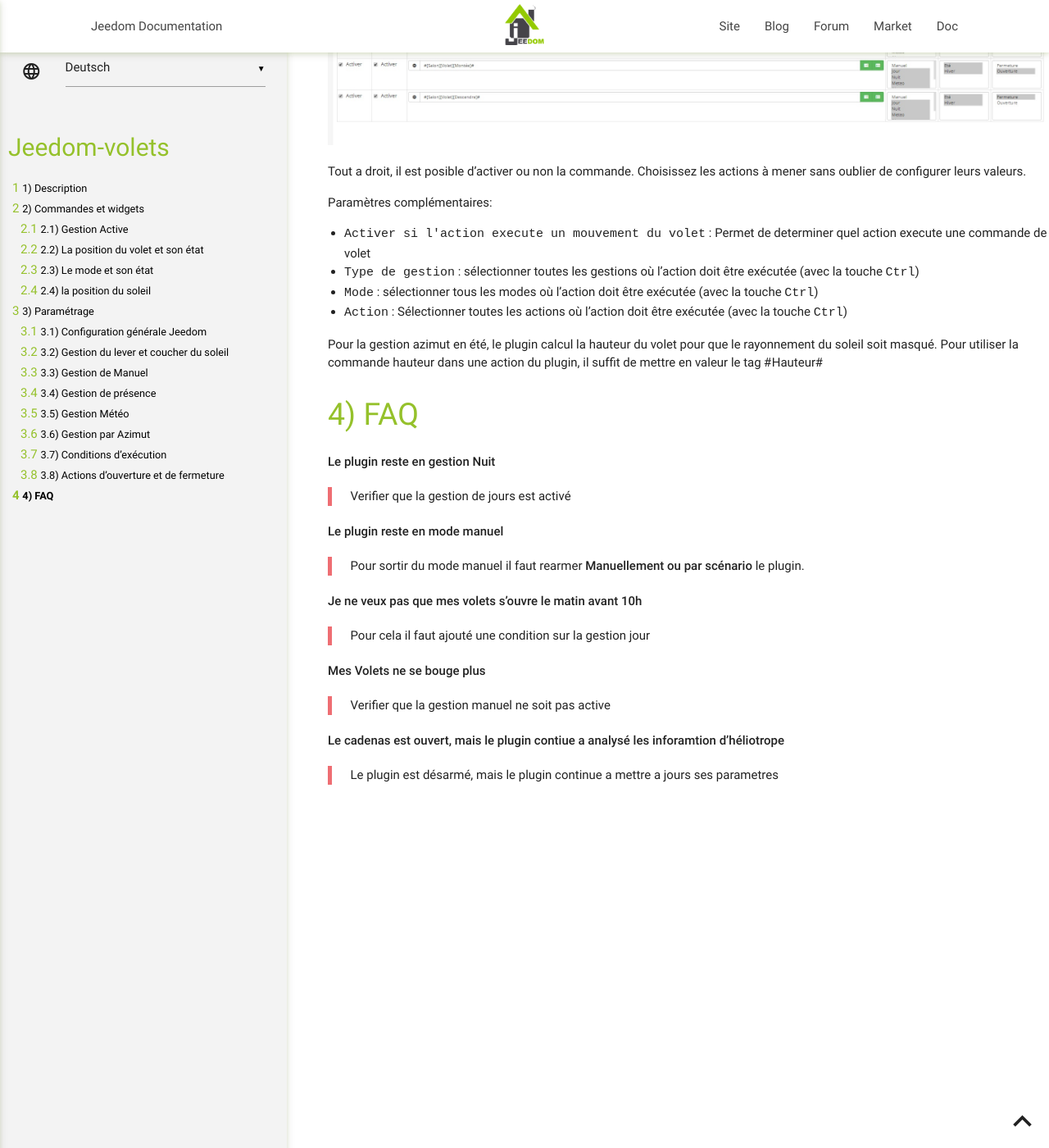
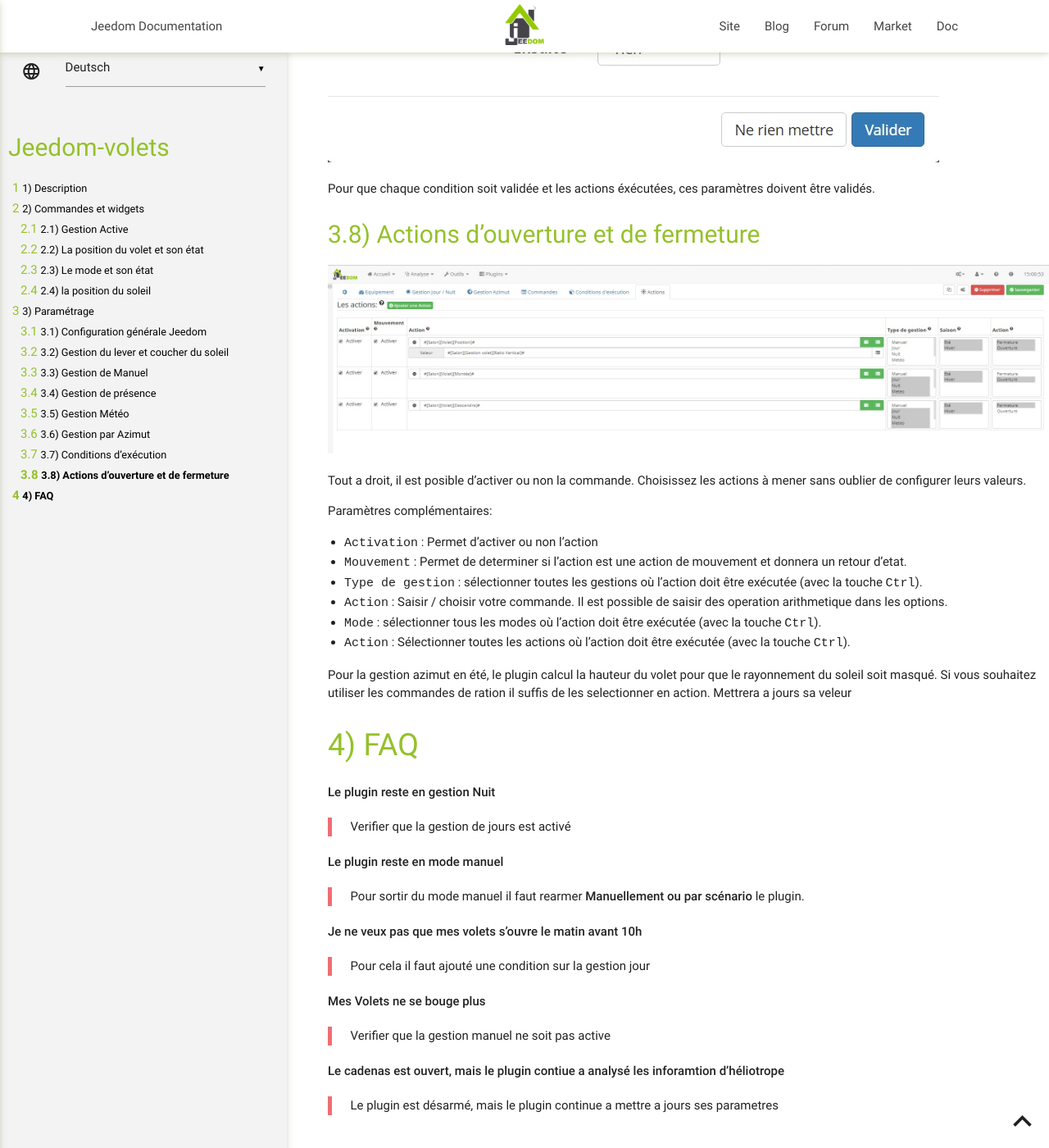
Before and after one commit to ndy913/Jeedom-Volets, a Jekyll site: the page built from docs/de_DE/index.md, in a window 1280 px wide and 1400 px high, scrolled down 8217 px. Shown: the whole window at 82% size. Built offline with Jekyll 4.4.1, drawn with Linux system fonts in a browser that asks for light colours; our own code applies the rules of GitHub Pages for plain Markdown files; some of the changed text lies outside the part shown.

Commit message:
[ROBOT] Action all

```diff
--- a/docs/de_DE/index.md
+++ b/docs/de_DE/index.md
@@ -16,6 +16,16 @@ Commandes et widgets
 Pour chaque équipement, le plugin va créer des commandes.
 
 ![introduction01](../images/Volets_screenshot_Widget.jpg)
+
+* `Activer` / `Désactiver` => `Etat activation` : Permet de gere l'armement du plugin par une voie externe (scénario, plugins, ...)
+* `Etat du volet`: Etat determinant si le volet doit etre ouvert ou fermer
+* `Position du volet`: Mise a jousr de l'etat
+* `Position du soleil` : Determine si le soleil est dans la fenetre ou non
+* `Ratio Horizontal` : Estimation par le plugin du ratio d'ouverture Horizontal
+* `Ratio Vertical` : Estimation par le plugin du ratio d'ouverture Vertical
+* `Mode` : Determine dans quel Mode (Saison) fonctionne le plugin
+* `Etat mode` : Representation du mode actif
+* `Gestion Active` : Indicateur de gestion en cours d'utilisation
 
 
 Gestion Active
@@ -188,20 +200,20 @@ Afin d'affiner tous les cas d'utilisation de gestion de nos volets, nous pouvons
 
 ![introduction01](../images/Volets_screenshot_ConfigurationCondition.jpg)
 
+Paramètres complémentaires :
+* `Sur Action` : Permet d'identifier les conditions a tester pour executer une action
+* `Sur Réactivation` :  Permet d'identifier les conditions a tester pour rearmer le plugin automatiquement
+* `Inverser l'action` : Permet de relancer une évaluation des conditions avec un position inverse du volet
+* `Condition` : Saisir votre contions. L'ensemble de condion forme un ET logique
+* `Type de gestion` : sélectionner toutes les gestions où la condition doit être vérifiée (avec la touche `Ctrl`)
+* `Mode` : sélectionner tous les modes où la condition doit être vérifiée (avec la touche `Ctrl`)
+* `Action` : sélectionner toutes les actions où la condition doit être vérifiée (avec la touche `Ctrl`)
 
 Pour vous aider à la configuration des conditions, un éditeur est ajouté.
 
 ![introduction01](../images/ConfigurationConditionEditeur.jpg)
 
 ![introduction01](../images/ConfigurationConditionEditeur2.jpg)
-
-
-Paramètres complémentaires :
-
-* `Inverser l'état si faux` : permet de relancer une évaluation des conditions avec un position inverse du volet
-* `Type de gestion` : sélectionner toutes les gestions où la condition doit être vérifiée (avec la touche `Ctrl`)
-* `Mode` : sélectionner tous les modes où la condition doit être vérifiée (avec la touche `Ctrl`)
-* `Action` : sélectionner toutes les actions où la condition doit être vérifiée (avec la touche `Ctrl`)
 
 Pour que chaque condition soit validée et les actions éxécutées, ces paramètres doivent être validés.
 
@@ -215,13 +227,16 @@ Choisissez les actions à mener sans oublier de configurer leurs valeurs.
 
 Paramètres complémentaires:
 
-* `Activer si l'action execute un mouvement du volet` : Permet de determiner quel action execute une commande de volet
-* `Type de gestion` : sélectionner toutes les gestions où l'action doit être exécutée (avec la touche `Ctrl`)
-* `Mode` : sélectionner tous les modes où l'action doit être exécutée (avec la touche `Ctrl`)
-* `Action` : Sélectionner toutes les actions où l'action doit être exécutée (avec la touche `Ctrl`)
+* `Activation` : Permet d'activer ou non l'action
+* `Mouvement` : Permet de determiner si l'action est une action de mouvement et donnera un retour d'etat.
+* `Type de gestion` : sélectionner toutes les gestions où l'action doit être exécutée (avec la touche `Ctrl`).
+* `Action` : Saisir / choisir votre commande. Il est possible de saisir des operation arithmetique dans les options.
+* `Mode` : sélectionner tous les modes où l'action doit être exécutée (avec la touche `Ctrl`).
+* `Action` : Sélectionner toutes les actions où l'action doit être exécutée (avec la touche `Ctrl`).
 
 Pour la gestion azimut en été, le plugin calcul la hauteur du volet pour que le rayonnement du soleil soit masqué.
-Pour utiliser la commande hauteur dans une action du plugin, il suffit de mettre en valeur le tag #Hauteur#
+Si vous souhaitez utiliser les commandes de ration il suffis de les selectionner en action.
+Mettrera a jours sa veleur
 
 FAQ
 ===
```
Also changed, not shown: other parts of docs/de_DE/index.md (+2 -0 lines), docs/en_US/index.md (+28 -13 lines), docs/es_ES/index.md (+28 -13 lines).
